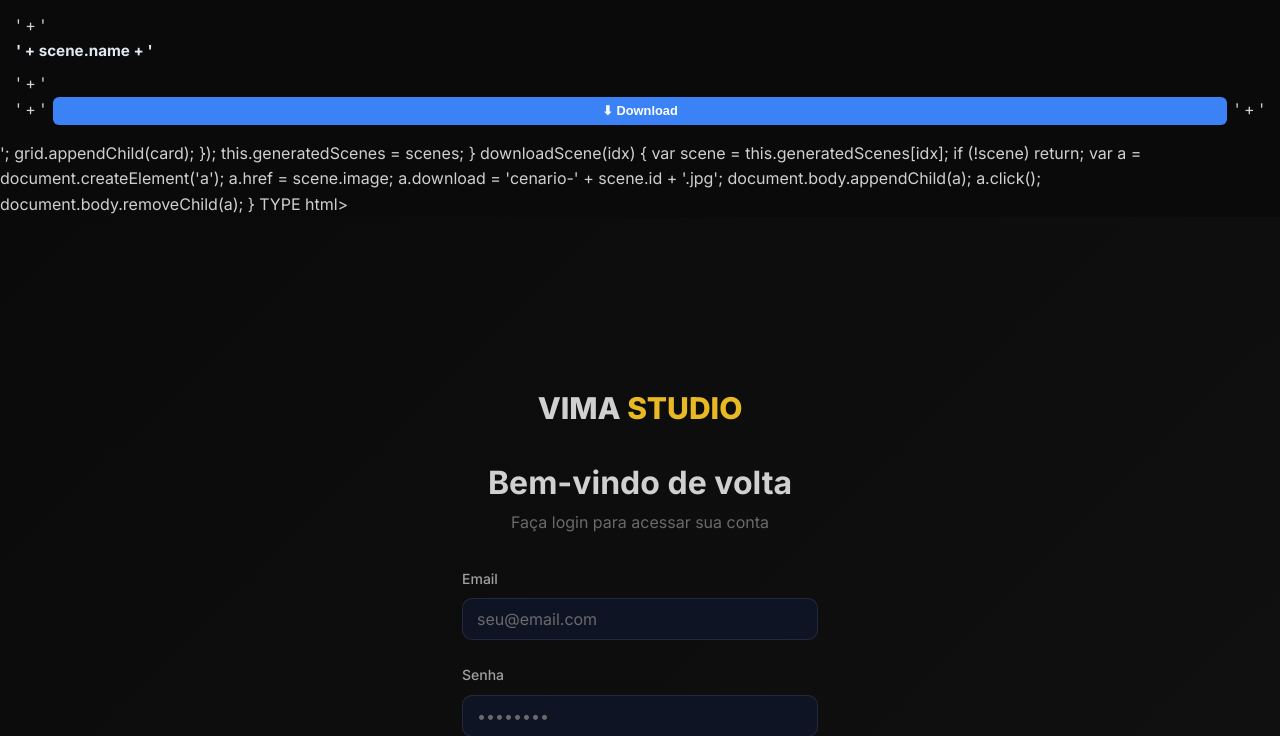
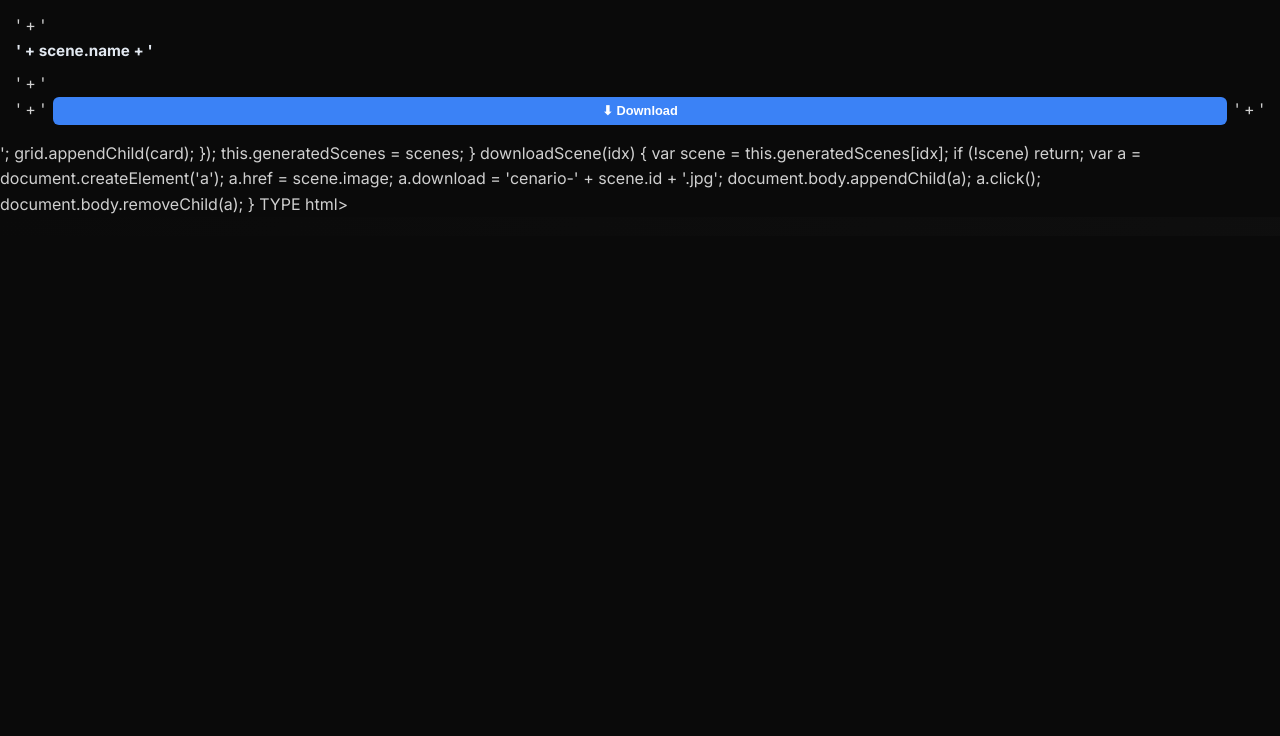
Before and after one commit to vimacorp/vima-studio, a website: page index.html in a window 1280 px wide. Shown: the part 564-1300 px from the top of the page. After the commit the page ends 800 px from the top, so only its background shows below. Drawn offline with nearby package versions, Linux system fonts and the light colour scheme.

Commit message:
fix: overflow and scroll issues - body and #app height:100vh overflow:hidden

```diff
--- a/index.html
+++ b/index.html
@@ -209,7 +209,10 @@ TYPE html>
             background-color: var(--dark);
             color: var(--gray-100);
             line-height: 1.6;
-            overflow-x: hidden;
+            overflow: hidden;
+            margin: 0;
+            padding: 0;
+            height: 100vh;
         }
 
         /* Typography */
@@ -344,7 +347,8 @@ TYPE html>
         /* Main Layout */
         #app {
             display: flex;
-            min-height: 100vh;
+            height: 100vh;
+            overflow: hidden;
         }
 
         .sidebar {
```
